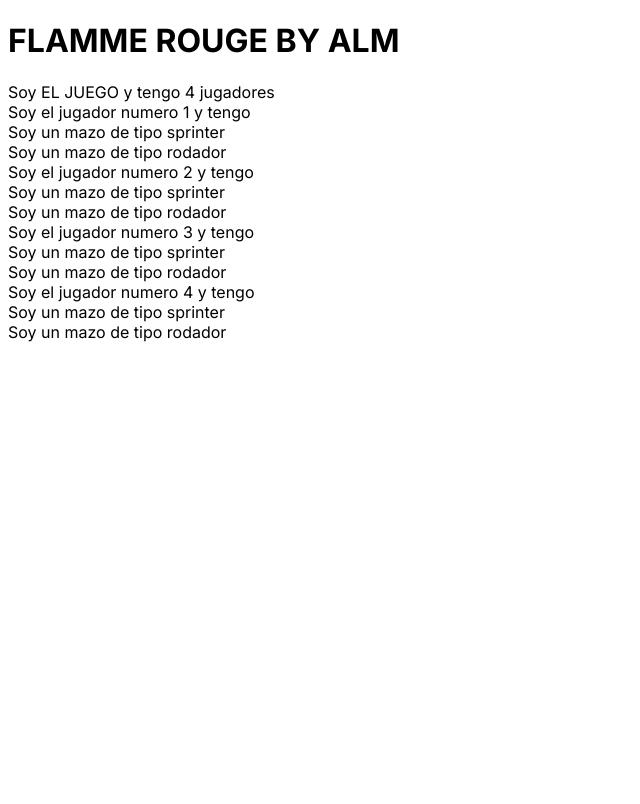
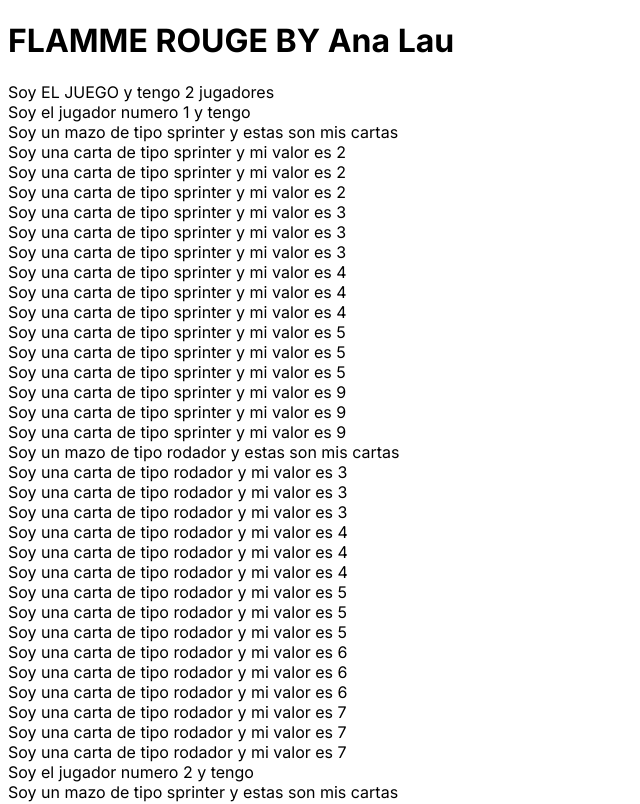
Before and after one commit to Analaumg/flamme-rouge-alm, a Next.js app: page / in a window 1280 px wide. Shown: the top 804 px of the page, without its empty margins (0-640 px from the left). Built offline with nearby package versions, Linux system fonts and the light colour scheme.

Commit message:
se creo cartas

```diff
--- a/app/components/card/card.tsx
+++ /dev/null
@@ -1,3 +0,0 @@
-export const Card=( )=>{
-    return <div>Soy una carta</div>
-}
--- /dev/null
+++ b/app/components/carta/carta.tsx
@@ -0,0 +1,14 @@
+import { EnumTipoMazo } from "../mazo/mazo";
+
+interface CartaProps {
+  tipoCarta: EnumTipoMazo;
+  valorCarta: number;
+}
+
+export const Carta = ({ tipoCarta, valorCarta }: CartaProps) => {
+  return (
+    <div>
+      Soy una carta de tipo {tipoCarta} y mi valor es {valorCarta}
+    </div>
+  );
+};
--- a/app/components/mazo/mazo.tsx
+++ b/app/components/mazo/mazo.tsx
@@ -1,3 +1,5 @@
+import  {Carta} from "../carta/carta";
+
 export enum EnumTipoMazo{
     Sprinter = "sprinter",
     Rodador = "rodador"
@@ -8,8 +10,22 @@
   }
 
 export const Mazo=({tipoMazo}: MazoProps ) =>{
-    return <div>Soy un mazo de tipo {tipoMazo}</div>
+
+    const cartasSprinter = [2,2,2,3,3,3,4,4,4,5,5,5,9,9,9];
+    const cartasRodador= [3,3,3,4,4,4,5,5,5,6,6,6,7,7,7];
+    const cartas = tipoMazo === EnumTipoMazo.Rodador ? cartasRodador : cartasSprinter;
+    return <div>Soy un mazo de tipo {tipoMazo} y estas son mis cartas
+     {cartas.map((carta) => {
+        return (
+          <>
+            <Carta tipoCarta={tipoMazo} valorCarta={carta}></Carta>
+          </>
+        );
+      })}
+    </div>
 }
 
 
 // export const Jugador = ({ numeroJugador }: JugadorProps) => {
+//Los sprinters hay 3 de avance 2,3,4,5 y 9
+//Para los rodadores  3 de avance 3,4,5,6 y 7
--- a/app/page.tsx
+++ b/app/page.tsx
@@ -1,7 +1,7 @@
 import React from "react";
 import Image from "next/image";
 import styles from "./page.module.css";
-import { Card } from "./components/card/card";
+import { Card } from "./components/carta/carta";
 import { Mazo } from "./components/mazo/mazo";
 import { Jugador } from "./components/jugador/jugador";
 import { Juego } from "./components/juego/juego";
@@ -9,9 +9,9 @@
 export default function Home() {
   return (
     <div>
-      <h1>FLAMME ROUGE BY ALM</h1>
+      <h1>FLAMME ROUGE BY Ana Lau</h1>
 
-      <Juego numeroJugadores={4}></Juego>
+      <Juego numeroJugadores={2}></Juego>
     </div>
   );
 }
```
